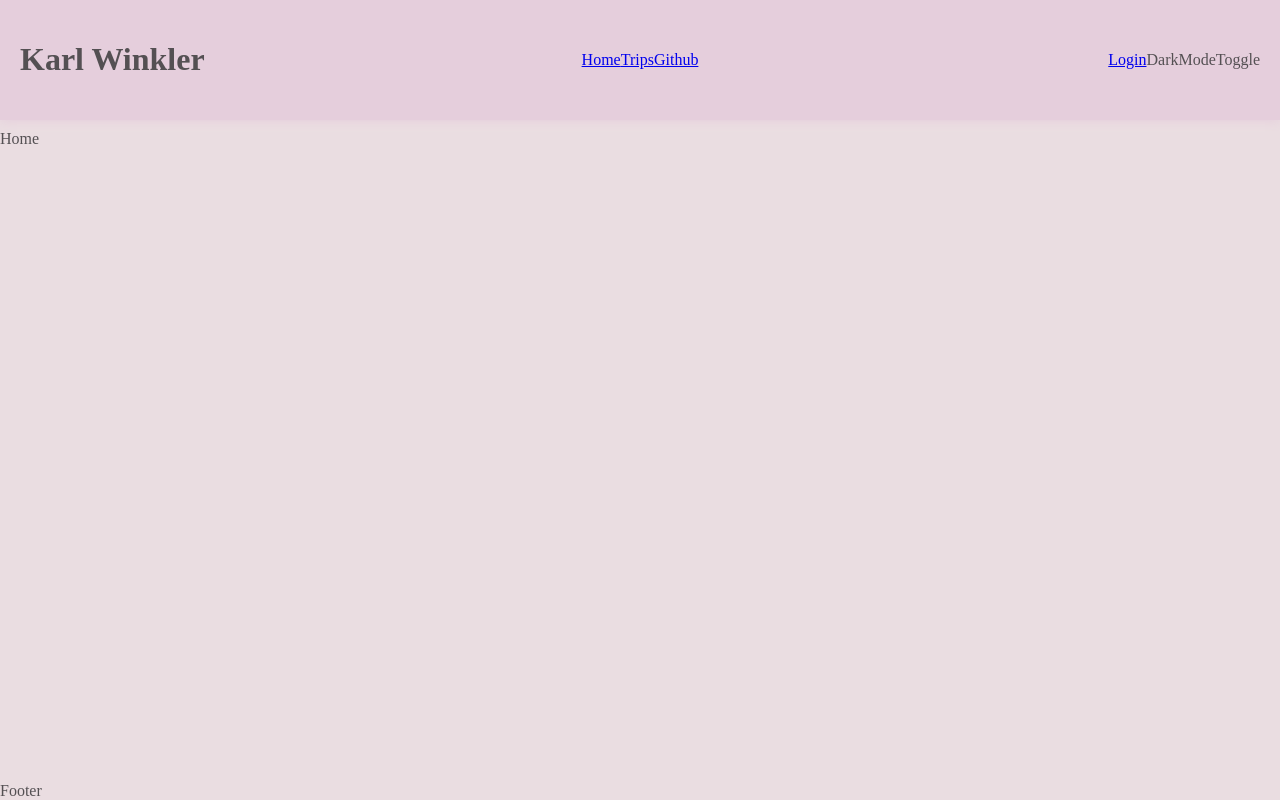
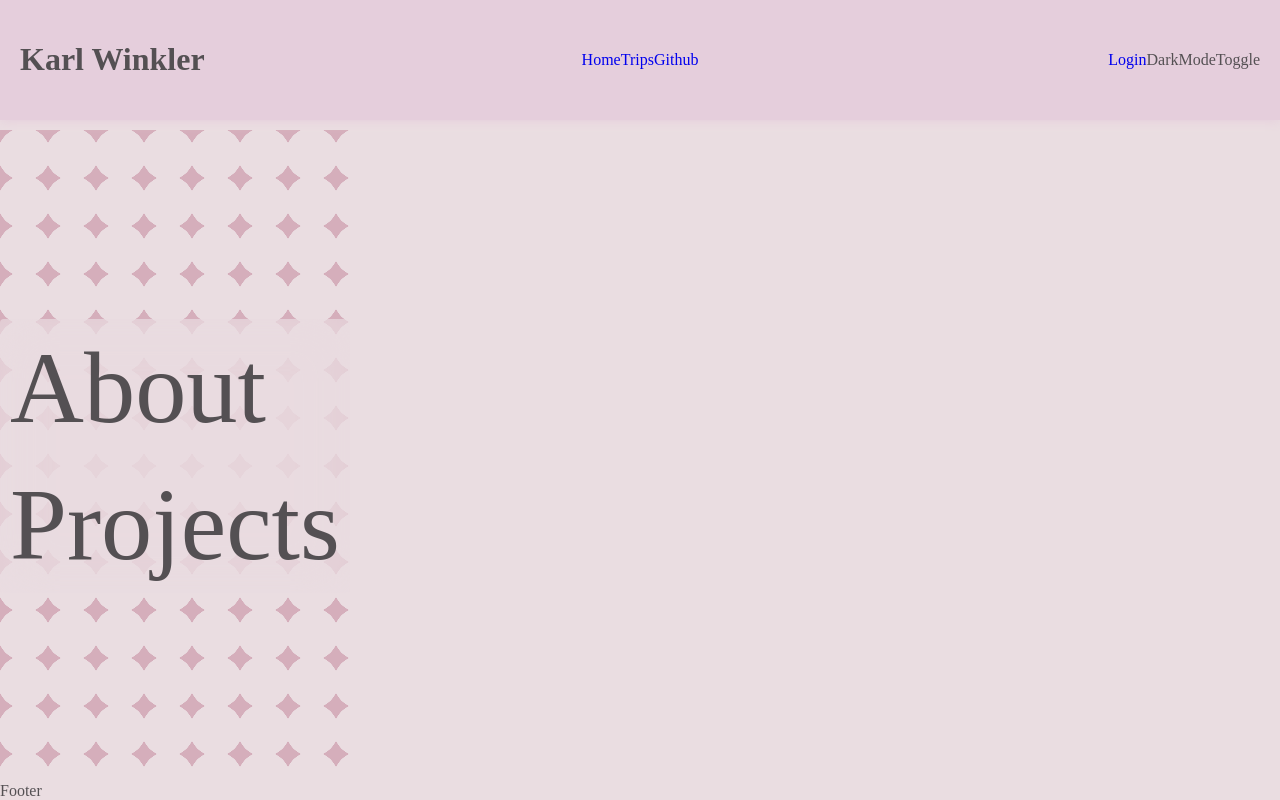
Before and after one commit to KarlWinkler/PersonalPage, a React (Create React App) app: page / in a window 1280 px wide. Built offline with nearby package versions, Linux system fonts and the light colour scheme.

Commit message:
add new styles for home page

```diff
--- /dev/null
+++ b/src/Components/MagicText.js
@@ -0,0 +1,13 @@
+import React from 'react'
+import '../styles/magic_text.scss';
+import '../styles/swipe_up_on_hover.scss';
+
+const MagicText = ({ text }) => {
+  return (
+    <span className='swipe-up-on-hover'>
+      <span className='magic-text'>{text}</span>
+    </span>
+  )
+}
+
+export default MagicText
--- a/src/Pages/Home.js
+++ b/src/Pages/Home.js
@@ -1,8 +1,25 @@
 import React from 'react'
+import MagicText from '../Components/MagicText'
+import '../styles/home.scss';
+import '../styles/swipe_up_on_hover.scss';
 
 const Home = () => {
+
+  let setIndex = (index) => {
+    document.querySelector('.home-menu').dataset.index = index
+    console.log('hover')
+  }
+
   return (
-    <div>Home</div>
+    <div className='home'>
+      {/* <MagicText text='Welcome' /> */}
+      <div className='home-menu'>
+        <a className='home-menu-item swipe-up-on-hover' onMouseOver={() => {setIndex(1)}}>About</a>
+        <a className='home-menu-item swipe-up-on-hover' onMouseOver={() => {setIndex(2)}}>Projects</a>
+        <div className='home-menu-background' />
+      </div>
+      <div className='home-background' />
+    </div>
   )
 }
 
--- a/src/styles/base.scss
+++ b/src/styles/base.scss
@@ -3,7 +3,9 @@ body {
 
   --main: #EADDE1;
   --secondary: #E5CEDC;
-  --third: #BCA3AC;
+  --third: #c88fa3;
+  --fourth: #dc7ea1;
+  --bright: #c90f50;
   --dark: #545053;
   --light: #F3EAF4;
 }
@@ -12,6 +14,7 @@ body {
   --main: #351C2C;
   --secondary: #26171C;
   --third: #5F454E;
+  --fourth: #785762;
   --dark: #bfb4c1;
   --light: #190E1B;
 }
@@ -24,3 +27,12 @@ body {
   background-color: var(--main);
   color: var(--dark);
 }
+
+a {
+  text-decoration: none;
+  cursor: pointer;
+}
+
+a:hover {
+  text-decoration: none;
+}
--- a/src/styles/header.scss
+++ b/src/styles/header.scss
@@ -7,3 +7,7 @@
   box-shadow: 0px 1px 10px var(--secondary);
   margin-bottom: 10px;
 }
+
+.header {
+  z-index: 100;
+}
--- /dev/null
+++ b/src/styles/home.scss
@@ -0,0 +1,86 @@
+// https://www.youtube.com/watch?v=NUeCNvYY_x4
+
+.home {
+  height: 100%;
+  position: relative;
+  display: flex;
+  align-items: center;
+  width: fit-content;
+  overflow: hidden;
+  overflow-x: scroll;
+}
+
+.home-menu {
+  position: relative;
+  height: fit-content;
+  width: fit-content;
+  z-index: 10;
+}
+
+.home-menu-background {
+  position: absolute;
+  top: 0;
+  left: 0;
+  width: 100%;
+  height: 100%;
+  background-color: var(--main);
+  opacity: 0.6;
+  border-radius: 4px;
+  z-index: -1;
+  backdrop-filter: blur(25px);
+}
+
+.home-menu-item {
+  padding: 10px;
+  font-size: clamp(3rem, 8vw, 8rem);
+  display: block;
+
+  transition: opacity 0.4s ease;
+}
+
+.home-background {
+  opacity: 0.6;
+  width: 100%;
+  height: 200%;
+  background-image: radial-gradient(
+    55% 55%,
+    transparent 99%,
+    var(--third),
+  ),
+  radial-gradient(
+    at top,
+    transparent 99%,
+    var(--main)
+  );
+  background-size: 6vmin 6vmin;
+  position: absolute;
+  top: 0;
+  left: 0;
+  z-index: 1;
+
+  transition: opacity 0.4s ease,
+              background-size 0.4s ease,
+              background-position 1.5s ease;
+
+}
+
+.home-menu:hover > .home-menu-item {
+  opacity: 0.4;
+}
+
+.home-menu:hover > .home-menu-item:hover {
+  opacity: 1;
+}
+
+.home-menu:hover ~ .home-background {
+  opacity: 0.4;
+  background-size: 5vmin 5vmin;
+}
+
+.home-menu[data-index="1"] ~ .home-background {
+  background-position: 0% 25%;
+}
+
+.home-menu[data-index="2"] ~ .home-background {
+  background-position: 0% 50%;
+}
--- /dev/null
+++ b/src/styles/magic_text.scss
@@ -0,0 +1,53 @@
+.magic-text {
+  animation: background-pan 3s linear infinite;
+  background: linear-gradient(
+    90deg,
+    #fee440,
+    #f15bb5,
+    #9b5de5,
+    #fee440
+  );
+  background-size: 200%;
+  background-clip: text;
+  -webkit-text-fill-color: transparent;
+  white-space: nowrap;
+}
+
+// .magic-text-background {
+//   animation: slide-up 0.3s linear infinite 90deg;
+//   background: linear-gradient(
+//     90deg,
+//     var(--dark) 0%,
+//     var(--dark) 100%,
+//     var(--third) 100%,
+//     var(--third) 200%
+//   );
+//   padding: 10px;
+// }
+
+.magic-text-background {
+  background: linear-gradient(
+    180deg,
+    var(--dark) 0%,
+    var(--dark) 50%,
+    var(--third) 50%,
+    var(--third) 100%
+  );
+  background-size: 100% 200%;
+  padding: 10px;
+
+  transition: all .25s ease;
+}
+
+.magic-text-background:hover {
+  background-position: 0% 100%;
+}
+
+@keyframes background-pan {
+  from {
+    background-position: 0%;
+  }
+  to {
+    background-position: 200%;
+  }
+}
--- /dev/null
+++ b/src/styles/swipe_up_on_hover.scss
@@ -0,0 +1,16 @@
+.swipe-up-on-hover {
+  background: linear-gradient(
+    180deg,
+    transparent 0%,
+    transparent 50%,
+    var(--third) 50%,
+    var(--fourth) 100%
+  );
+  background-size: 100% 200%;
+  padding: 10px;
+}
+
+.swipe-up-on-hover:hover {
+  transition: background-position .4s ease-in;
+  background-position: 0% 100%;
+}
```
